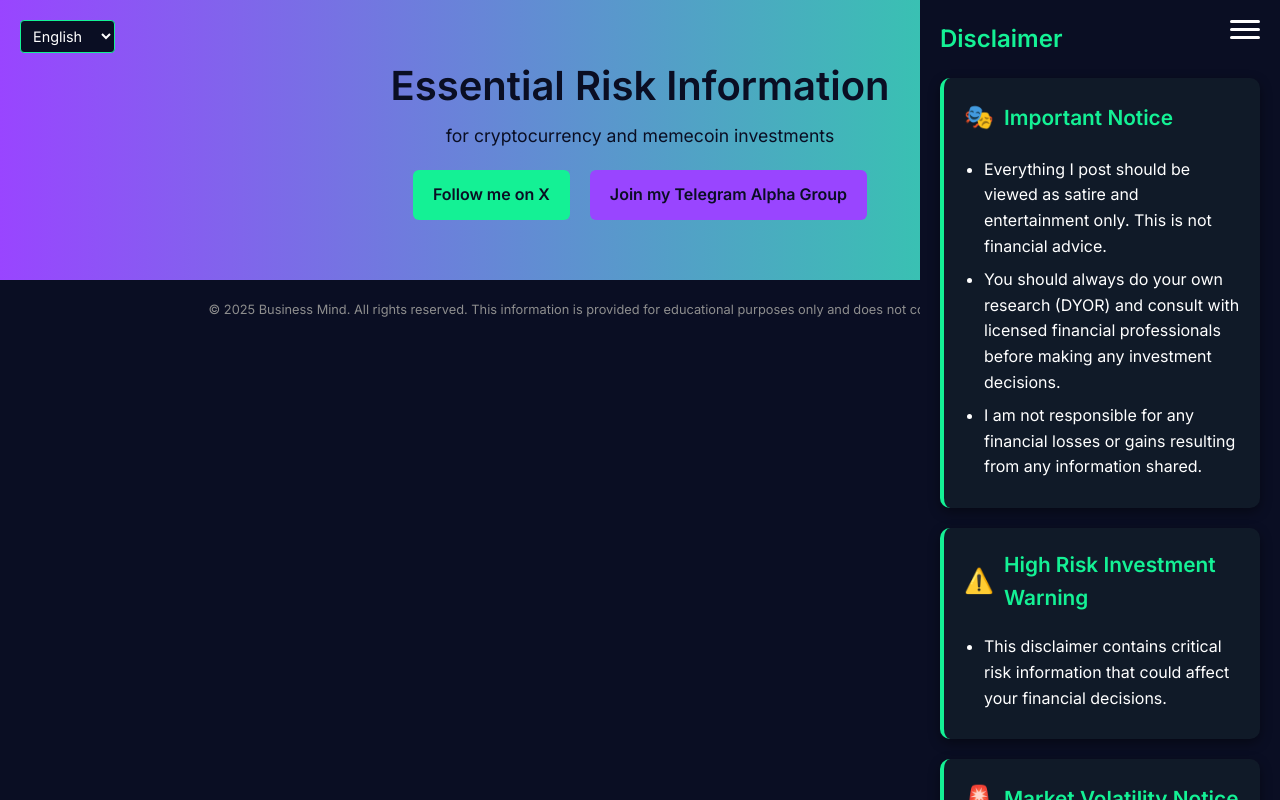
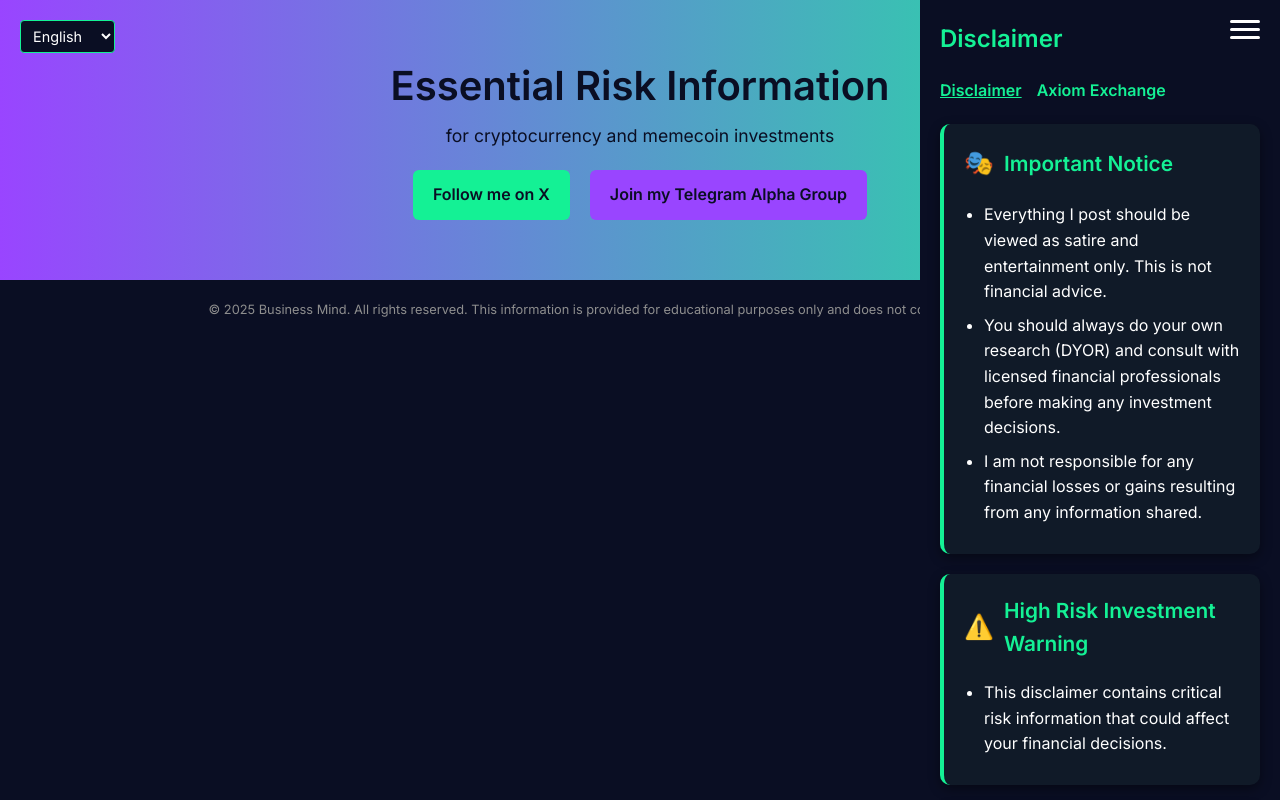
Before and after one commit to BusinessMind777/businessmind.github.io, a plain HTML site: page index.html in a window 1280 px wide. Both pictures are taken after a click on the element 1245 px from the left and 31 px from the top of the page. Drawn offline with Linux system fonts and the light colour scheme.

Commit message:
Add Axiom Exchange section with navigation and referral link
Added navigation within the drawer to switch between Disclaimer and Axiom Exchange.
Introduced an Axiom Exchange section with partner details, my referral link (axiom.trade/@business) for cashback and fee discounts, and dynamic section switching via JavaScript.

```diff
--- a/index.html
+++ b/index.html
@@ -75,6 +75,29 @@
         }
         .drawer .notice {
             margin-bottom: 20px;
+        }
+
+        /* Drawer navigation */
+        .drawer-nav {
+            display: flex;
+            gap: 15px;
+            margin-bottom: 20px;
+        }
+        .drawer-nav .nav-link {
+            color: #14f195;
+            text-decoration: none;
+            font-weight: 600;
+            cursor: pointer;
+        }
+        .drawer-nav .nav-link.active {
+            text-decoration: underline;
+        }
+        /* Sections within the drawer */
+        .drawer-section {
+            display: none;
+        }
+        .drawer-section.active {
+            display: block;
         }
         /* Hero section with gradient background and call to action */
         .hero {
@@ -213,6 +236,13 @@
     <!-- Slide-out drawer containing the disclaimer content -->
     <div id="drawer" class="drawer">
         <h2 id="drawer-title" data-i18n="drawer_title">Disclaimer</h2>
+        <!-- Navigation within the drawer to switch between sections -->
+        <nav class="drawer-nav">
+            <a href="#" class="nav-link" data-section="disclaimer" data-i18n="nav_disclaimer">Disclaimer</a>
+            <a href="#" class="nav-link" data-section="axiom" data-i18n="nav_axiom">Axiom Exchange</a>
+        </nav>
+        <!-- Disclaimer section (default) -->
+        <div id="section-disclaimer" class="drawer-section active">
         <!-- Important notice section -->
         <div class="notice" id="important-notice">
             <h2><span class="emoji">🎭</span> <span data-i18n="important_notice_title">Important Notice</span></h2>
@@ -343,16 +373,62 @@
                 <li data-i18n="final_words_2">This page exists to help you stay informed — not to replace real financial advice.</li>
                 <li data-i18n="final_words_3">Come back and review this regularly. The space moves fast, and so do the risks.</li>
             </ul>
-        </div>
-    </div>
+        </div><!-- end of final words notice -->
+        </div><!-- end of disclaimer section -->
+        <!-- Axiom Exchange section -->
+        <div id="section-axiom" class="drawer-section">
+            <div class="notice">
+                <h2><span class="emoji">💼</span> <span data-i18n="axiom_title">Axiom Exchange</span></h2>
+                <p data-i18n="axiom_p1">I am an exclusive partner of Axiom Exchange. Use my referral link to sign up and receive additional cashback on your trades and reduced fees.</p>
+                <p><a href="#" class="x" id="axiom-link" data-i18n="axiom_link_text">Join Axiom Exchange</a></p>
+            </div>
+        </div><!-- end of Axiom section -->
+    </div><!-- end of drawer -->
     <footer>
         © 2025 Business Mind. All rights reserved. This information is provided for educational purposes only and does not constitute financial advice.
     </footer>
     <script>
         // Toggle the disclaimer drawer open and closed
         function toggleDrawer() {
-            document.getElementById('drawer').classList.toggle('open');
+            const drawer = document.getElementById('drawer');
+            drawer.classList.toggle('open');
+            // When opening the drawer, default to showing the disclaimer section
+            if (drawer.classList.contains('open')) {
+                showSection('disclaimer');
+            }
         }
+
+        // Show a specific section within the drawer and update active navigation state
+        function showSection(id) {
+            // Hide all sections
+            document.querySelectorAll('.drawer-section').forEach((section) => {
+                section.classList.remove('active');
+            });
+            // Show the requested section
+            const target = document.getElementById('section-' + id);
+            if (target) {
+                target.classList.add('active');
+            }
+            // Update nav link active state
+            document.querySelectorAll('.drawer-nav .nav-link').forEach((link) => {
+                if (link.getAttribute('data-section') === id) {
+                    link.classList.add('active');
+                } else {
+                    link.classList.remove('active');
+                }
+            });
+        }
+
+        // Bind click handlers for navigation links
+        document.addEventListener('DOMContentLoaded', () => {
+            document.querySelectorAll('.drawer-nav .nav-link').forEach((link) => {
+                link.addEventListener('click', (e) => {
+                    e.preventDefault();
+                    const id = link.getAttribute('data-section');
+                    showSection(id);
+                });
+            });
+        });
 
         /**
          * Simple internationalisation support. Translations are stored
@@ -423,6 +499,11 @@
                 final_words_1: 'Crypto investing carries real risks. Don’t act on emotion or hype.',
                 final_words_2: 'This page exists to help you stay informed — not to replace real financial advice.',
                 final_words_3: 'Come back and review this regularly. The space moves fast, and so do the risks.'
+                ,nav_disclaimer: 'Disclaimer'
+                ,nav_axiom: 'Axiom Exchange'
+                ,axiom_title: 'Axiom Exchange'
+                ,axiom_p1: 'I am an exclusive partner of Axiom Exchange. Use my referral link to sign up and receive additional cashback on your trades and reduced fees.'
+                ,axiom_link_text: 'Join Axiom Exchange'
             },
             de: {
                 hero_title: 'Wichtige Risikoinformationen',
@@ -486,6 +567,11 @@
                 final_words_1: 'Kryptoinvestitionen bergen reale Risiken. Handle nicht aus Emotion oder Hype.',
                 final_words_2: 'Diese Seite dient dazu, dich zu informieren – sie ersetzt keine echte Finanzberatung.',
                 final_words_3: 'Komm regelmäßig zurück und lies dies erneut. Der Markt bewegt sich schnell, und das gilt auch für die Risiken.'
+                ,nav_disclaimer: 'Disclaimer'
+                ,nav_axiom: 'Axiom Exchange'
+                ,axiom_title: 'Axiom Exchange'
+                ,axiom_p1: 'Ich bin exklusiver Partner der Axiom Exchange. Nutze meinen Empfehlungslink, um dich anzumelden, und erhalte zusätzliches Cashback auf deine Trades und reduzierte Gebühren.'
+                ,axiom_link_text: 'Axiom Exchange beitreten'
             }
         };
 
```
